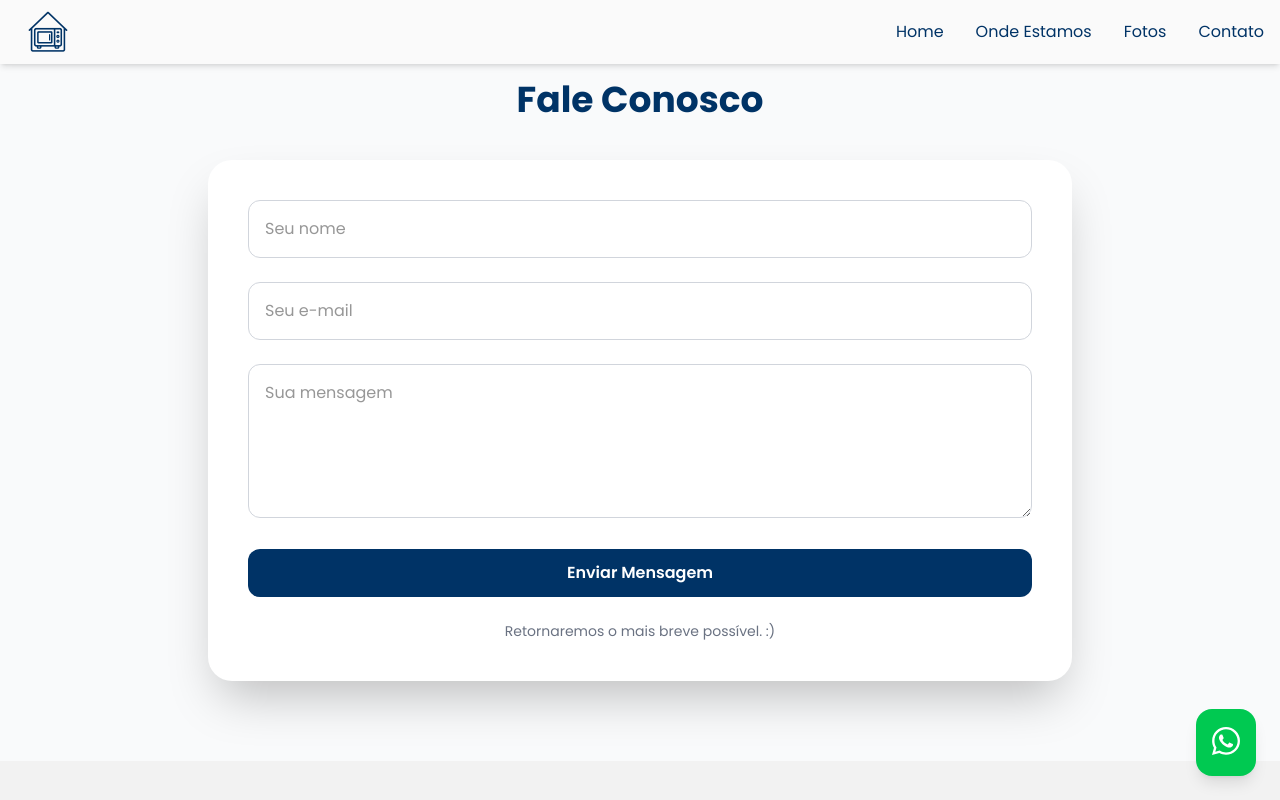
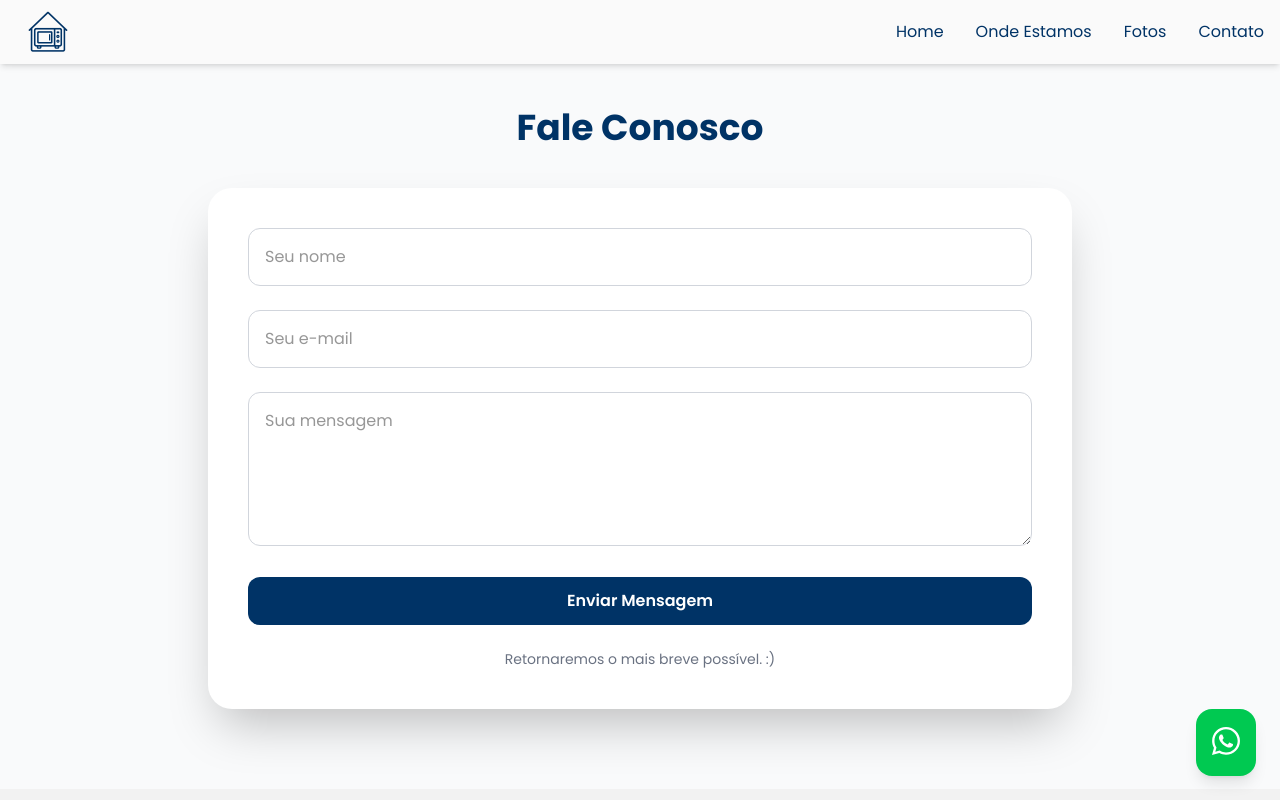
Before and after one commit to DebugoDev/MicrowaveHouse, a React (Vite) app in the folder microwavehouse/: page /contato in a window 1280 px wide. Shown: the top 800 px of the page. Built offline with nearby package versions, Linux system fonts and the light colour scheme.

Commit message:
fix: error margin-top section of contact page

```diff
--- a/microwavehouse/src/pages/ContactPage/Contact.tsx
+++ b/microwavehouse/src/pages/ContactPage/Contact.tsx
@@ -58,7 +58,7 @@ const Contact = forwardRef<HTMLDivElement, {}>((_props, ref) => {
                 <meta property="og:type" content="website" />
             </Helmet>
 
-            <section ref={ref} id="contato" className="py-20 bg-gray-50">
+            <section ref={ref} id="contato" className="py-20 bg-gray-50 mt-7">
                 <div className="max-w-4xl mx-auto px-4">
                     <h1 className="text-4xl font-bold text-center text-primary mb-10">
                         Fale Conosco
```
